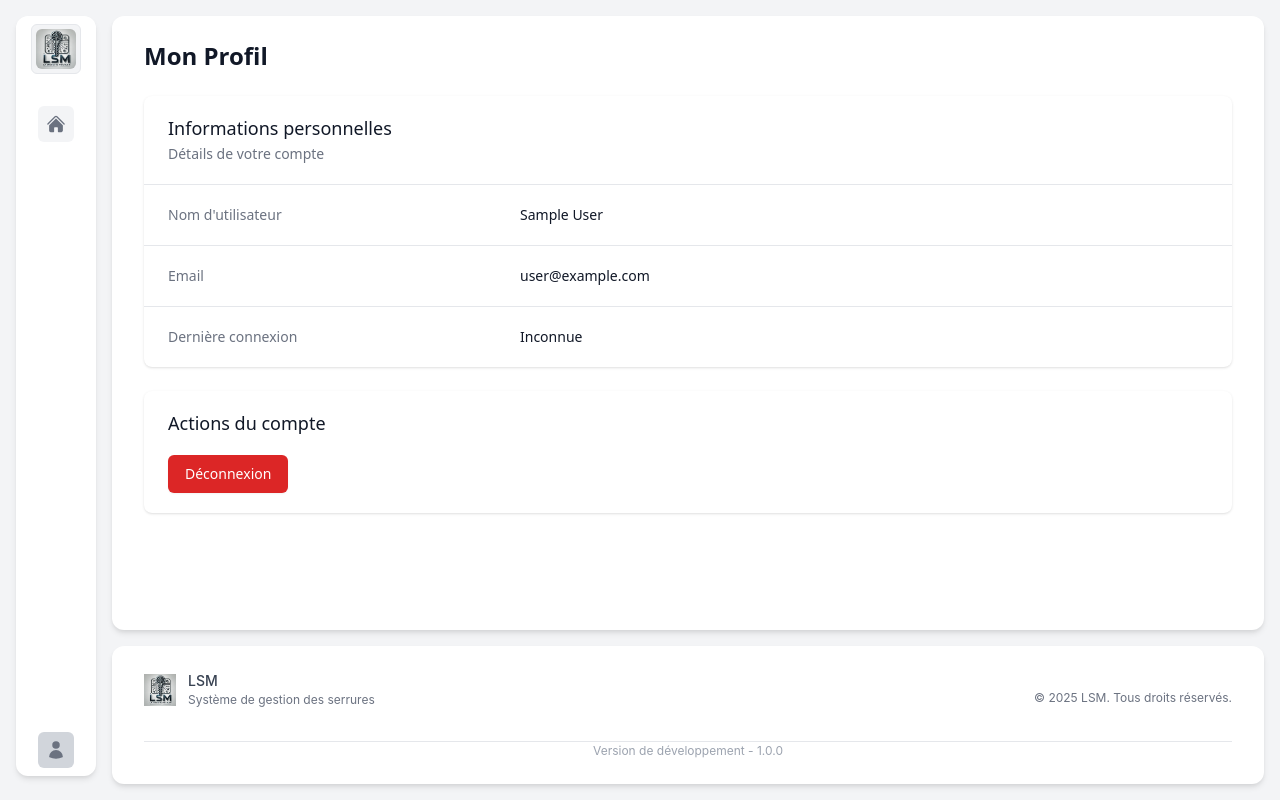
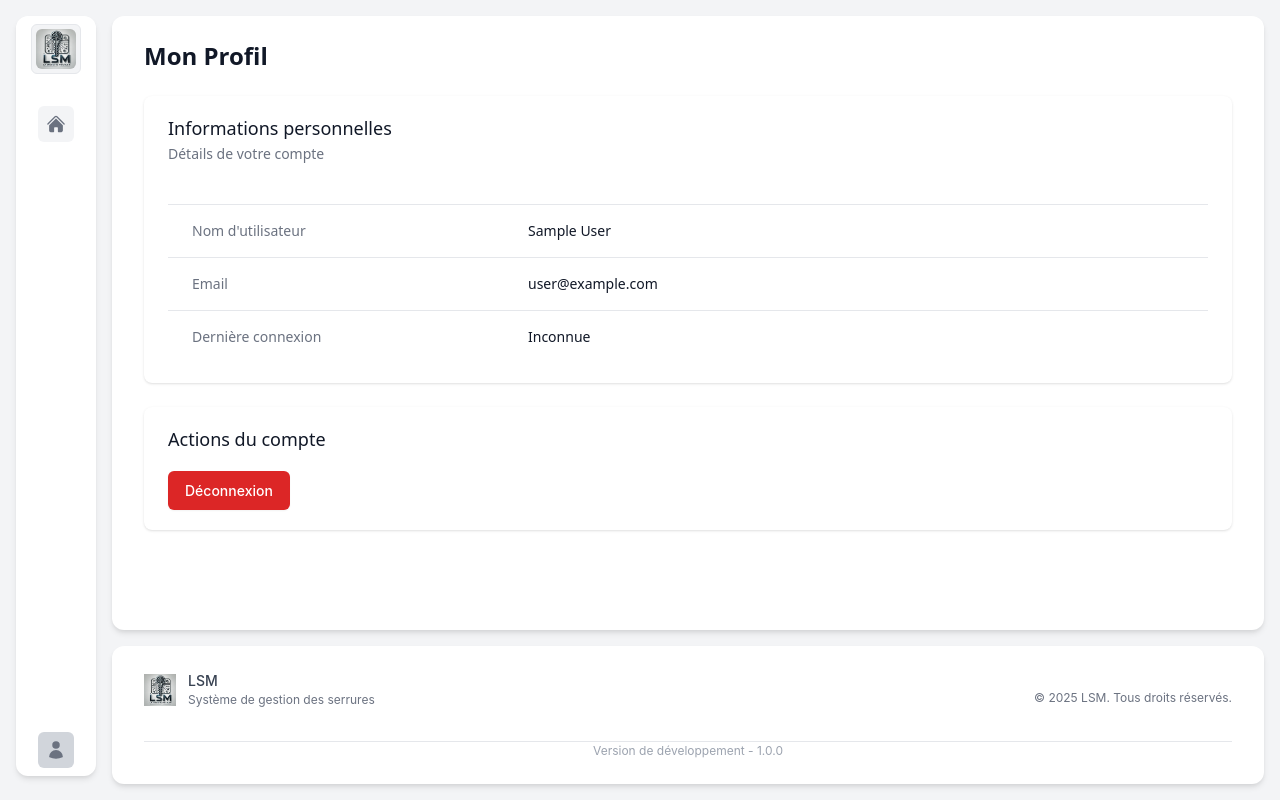
Before and after one commit to benoitjolly/lsm-nuxt, a Nuxt app: page /profile in a window 1280 px wide. Built offline with nearby package versions, Linux system fonts and the light colour scheme; no server answers; the database is empty; sample sign-in values are in the browser's storage.

Commit message:
feat: refactor ClientProfile and profile page to utilize new Card, Heading, and DescriptionList components for improved layout and styling

```diff
--- a/components/ClientProfile.vue
+++ b/components/ClientProfile.vue
@@ -1,58 +1,51 @@
 <template>
   <div>
-    <h1 class="text-2xl font-bold text-gray-900 mb-6">Mon Profil</h1>
+    <Heading level="1" class="mb-6">Mon Profil</Heading>
 
-    <div class="bg-white shadow overflow-hidden sm:rounded-lg mb-6">
-      <div class="px-4 py-5 sm:px-6">
-        <h3 class="text-lg leading-6 font-medium text-gray-900">
+    <Card class="mb-6">
+      <template #header>
+        <Heading level="3">
           Informations personnelles
-        </h3>
+        </Heading>
         <p class="mt-1 max-w-2xl text-sm text-gray-500">
           Détails de votre compte
         </p>
+      </template>
+
+      <div class="border-t border-gray-200 px-4 py-5 sm:p-0">
+        <DescriptionList>
+          <DescriptionListItem
+            label="Nom d'utilisateur"
+            :value="userName"
+          />
+          <DescriptionListItem
+            label="Email"
+            :value="userEmail"
+          />
+          <DescriptionListItem
+            label="Dernière connexion"
+            :value="lastLoginTime"
+          />
+        </DescriptionList>
       </div>
-      <div class="border-t border-gray-200 px-4 py-5 sm:p-0">
-        <dl class="sm:divide-y sm:divide-gray-200">
-          <div class="py-4 sm:py-5 sm:grid sm:grid-cols-3 sm:gap-4 sm:px-6">
-            <dt class="text-sm font-medium text-gray-500">
-              Nom d'utilisateur
-            </dt>
-            <dd class="mt-1 text-sm text-gray-900 sm:mt-0 sm:col-span-2">
-              {{ userName }}
-            </dd>
-          </div>
-          <div class="py-4 sm:py-5 sm:grid sm:grid-cols-3 sm:gap-4 sm:px-6">
-            <dt class="text-sm font-medium text-gray-500">
-              Email
-            </dt>
-            <dd class="mt-1 text-sm text-gray-900 sm:mt-0 sm:col-span-2">
-              {{ userEmail }}
-            </dd>
-          </div>
-          <div class="py-4 sm:py-5 sm:grid sm:grid-cols-3 sm:gap-4 sm:px-6">
-            <dt class="text-sm font-medium text-gray-500">
-              Dernière connexion
-            </dt>
-            <dd class="mt-1 text-sm text-gray-900 sm:mt-0 sm:col-span-2">
-              {{ lastLoginTime }}
-            </dd>
-          </div>
-        </dl>
-      </div>
-    </div>
+    </Card>
 
-    <div class="bg-white shadow overflow-hidden sm:rounded-lg">
-      <div class="px-4 py-5 sm:px-6">
-        <h3 class="text-lg leading-6 font-medium text-gray-900">
+    <Card>
+      <template #header>
+        <Heading level="3">
           Actions du compte
-        </h3>
+        </Heading>
         <div class="mt-5">
-          <button @click="handleLogout" class="inline-flex items-center px-4 py-2 border border-transparent text-sm font-medium rounded-md shadow-sm text-white bg-red-600 hover:bg-red-700 focus:outline-none focus:ring-2 focus:ring-offset-2 focus:ring-red-500">
+          <Button
+            @click="handleLogout"
+            variant="danger"
+            size="base"
+          >
             Déconnexion
-          </button>
+          </Button>
         </div>
-      </div>
-    </div>
+      </template>
+    </Card>
   </div>
 </template>
 
@@ -60,6 +53,7 @@
 import { computed, onMounted } from 'vue'
 import { useRouter } from 'vue-router'
 import useAuth from '~/composables/useAuth'
+import { Button, Card, Heading, DescriptionList, DescriptionListItem } from '~/design-system/components'
 
 const emit = defineEmits(['logout'])
 
--- a/design-system/components/Button.vue
+++ b/design-system/components/Button.vue
@@ -17,7 +17,7 @@ const props = defineProps({
   variant: {
     type: String,
     default: 'primary',
-    validator: (value) => ['primary', 'secondary', 'outline', 'login', 'google'].includes(value)
+    validator: (value) => ['primary', 'secondary', 'outline', 'login', 'google', 'danger'].includes(value)
   },
   size: {
     type: String,
@@ -87,6 +87,16 @@ const buttonClasses = computed(() => {
       'hover:bg-gray-50',
       'focus:ring-indigo-500'
     )
+  } else if (props.variant === 'danger') {
+    baseClasses.push(
+      'border',
+      'border-transparent',
+      'shadow-sm',
+      'text-white',
+      'bg-red-600',
+      'hover:bg-red-700',
+      'focus:ring-red-500'
+    )
   }
 
   // Size classes
--- /dev/null
+++ b/design-system/components/Card.vue
@@ -0,0 +1,63 @@
+<template>
+  <div :class="cardClasses">
+    <div v-if="$slots.header" class="px-4 py-5 sm:px-6">
+      <slot name="header" />
+    </div>
+
+    <div v-if="$slots.default" :class="contentClasses">
+      <slot />
+    </div>
+
+    <div v-if="$slots.footer" class="px-4 py-5 sm:px-6">
+      <slot name="footer" />
+    </div>
+  </div>
+</template>
+
+<script setup>
+import { computed } from 'vue'
+
+const props = defineProps({
+  variant: {
+    type: String,
+    default: 'default',
+    validator: (value) => ['default', 'bordered'].includes(value)
+  },
+  padding: {
+    type: String,
+    default: 'default',
+    validator: (value) => ['none', 'sm', 'default', 'lg'].includes(value)
+  }
+})
+
+const cardClasses = computed(() => {
+  const baseClasses = [
+    'bg-white',
+    'shadow',
+    'overflow-hidden',
+    'sm:rounded-lg'
+  ]
+
+  return baseClasses.join(' ')
+})
+
+const contentClasses = computed(() => {
+  const baseClasses = []
+
+  if (props.padding === 'none') {
+    // Pas de padding
+  } else if (props.padding === 'sm') {
+    baseClasses.push('px-3', 'py-3')
+  } else if (props.padding === 'lg') {
+    baseClasses.push('px-6', 'py-6')
+  } else {
+    baseClasses.push('px-4', 'py-5', 'sm:px-6')
+  }
+
+  return baseClasses.join(' ')
+})
+</script>
+
+<style scoped>
+/* Styles spécifiques au composant Card si nécessaire */
+</style>
--- /dev/null
+++ b/design-system/components/CardContent.vue
@@ -0,0 +1,13 @@
+<template>
+  <div class="border-t border-gray-200 px-4 py-5 sm:p-0">
+    <slot />
+  </div>
+</template>
+
+<script setup>
+// Pas de props nécessaires pour ce composant simple
+</script>
+
+<style scoped>
+/* Styles spécifiques au composant CardContent si nécessaire */
+</style>
--- /dev/null
+++ b/design-system/components/DescriptionList.vue
@@ -0,0 +1,28 @@
+<template>
+  <dl class="description-list">
+    <slot />
+  </dl>
+</template>
+
+<script setup>
+import { computed } from 'vue'
+
+const props = defineProps({
+  divided: {
+    type: Boolean,
+    default: true
+  },
+  bordered: {
+    type: Boolean,
+    default: false
+  }
+})
+</script>
+
+<style scoped>
+@media (min-width: 640px) {
+  .description-list :deep(> div:not(:first-child)) {
+    border-top: 1px solid #e5e7eb; /* border-gray-200 */
+  }
+}
+</style>
--- /dev/null
+++ b/design-system/components/DescriptionListItem.vue
@@ -0,0 +1,29 @@
+<template>
+  <div class="py-4 sm:py-5 sm:grid sm:grid-cols-3 sm:gap-4 sm:px-6">
+    <dt class="text-sm font-medium text-gray-500">
+      {{ label }}
+    </dt>
+    <dd class="mt-1 text-sm text-gray-900 sm:mt-0 sm:col-span-2">
+      <slot>
+        {{ value }}
+      </slot>
+    </dd>
+  </div>
+</template>
+
+<script setup>
+const props = defineProps({
+  label: {
+    type: String,
+    required: true
+  },
+  value: {
+    type: String,
+    default: ''
+  }
+})
+</script>
+
+<style scoped>
+/* Styles spécifiques au composant DescriptionListItem si nécessaire */
+</style>
--- /dev/null
+++ b/design-system/components/Heading.vue
@@ -0,0 +1,82 @@
+<template>
+  <component :is="tag" :class="headingClasses">
+    <slot />
+  </component>
+</template>
+
+<script setup>
+import { computed } from 'vue'
+
+const props = defineProps({
+  level: {
+    type: [Number, String],
+    default: 1,
+    validator: (value) => [1, 2, 3, 4, 5, 6].includes(Number(value))
+  },
+  size: {
+    type: String,
+    default: 'auto',
+    validator: (value) => ['auto', '4xl', '3xl', '2xl', 'xl', 'lg', 'base'].includes(value)
+  },
+  color: {
+    type: String,
+    default: 'primary',
+    validator: (value) => ['primary', 'secondary', 'accent', 'inverse'].includes(value)
+  }
+})
+
+const tag = computed(() => `h${props.level}`)
+
+const headingClasses = computed(() => {
+  const baseClasses = []
+
+  // Taille automatique selon le niveau si size="auto"
+  const sizeToUse = props.size === 'auto' ? getSizeForLevel(props.level) : props.size
+
+  // Styles de taille
+  if (sizeToUse === '4xl') {
+    baseClasses.push('text-4xl', 'font-bold')
+  } else if (sizeToUse === '3xl') {
+    baseClasses.push('text-3xl', 'font-bold')
+  } else if (sizeToUse === '2xl') {
+    baseClasses.push('text-2xl', 'font-bold')
+  } else if (sizeToUse === 'xl') {
+    baseClasses.push('text-xl', 'font-semibold')
+  } else if (sizeToUse === 'lg') {
+    baseClasses.push('text-lg', 'leading-6', 'font-medium')
+  } else if (sizeToUse === 'base') {
+    baseClasses.push('text-base', 'font-medium')
+  } else {
+    baseClasses.push('text-sm', 'font-medium')
+  }
+
+  // Couleur
+  if (props.color === 'primary') {
+    baseClasses.push('text-gray-900')
+  } else if (props.color === 'secondary') {
+    baseClasses.push('text-gray-600')
+  } else if (props.color === 'accent') {
+    baseClasses.push('text-indigo-600')
+  } else if (props.color === 'inverse') {
+    baseClasses.push('text-white')
+  }
+
+  return baseClasses.join(' ')
+})
+
+const getSizeForLevel = (level) => {
+  const sizeMap = {
+    1: '2xl',
+    2: 'xl',
+    3: 'lg',
+    4: 'base',
+    5: 'sm',
+    6: 'sm'
+  }
+  return sizeMap[Number(level)] || 'base'
+}
+</script>
+
+<style scoped>
+/* Styles spécifiques au composant Heading si nécessaire */
+</style>
--- a/design-system/components/index.js
+++ b/design-system/components/index.js
@@ -7,6 +7,11 @@ export { default as Button } from './Button.vue'
 export { default as Input } from './Input.vue'
 export { default as AuthLink } from './AuthLink.vue'
 export { default as Separator } from './Separator.vue'
+export { default as Card } from './Card.vue'
+export { default as CardContent } from './CardContent.vue'
+export { default as Heading } from './Heading.vue'
+export { default as DescriptionList } from './DescriptionList.vue'
+export { default as DescriptionListItem } from './DescriptionListItem.vue'
 
 // Export par défaut pour faciliter l'import
 export default {
@@ -14,4 +19,9 @@ export default {
   Input: () => import('./Input.vue'),
   AuthLink: () => import('./AuthLink.vue'),
   Separator: () => import('./Separator.vue'),
+  Card: () => import('./Card.vue'),
+  CardContent: () => import('./CardContent.vue'),
+  Heading: () => import('./Heading.vue'),
+  DescriptionList: () => import('./DescriptionList.vue'),
+  DescriptionListItem: () => import('./DescriptionListItem.vue'),
 }
--- a/pages/profile.vue
+++ b/pages/profile.vue
@@ -4,17 +4,17 @@
 
     <template #fallback>
       <div>
-        <h1 class="text-2xl font-bold text-gray-900 mb-6">Mon Profil</h1>
-        <div class="bg-white shadow overflow-hidden sm:rounded-lg mb-6">
-          <div class="px-4 py-5 sm:px-6">
-            <h3 class="text-lg leading-6 font-medium text-gray-900">
+        <Heading level="1" class="mb-6">Mon Profil</Heading>
+        <Card class="mb-6">
+          <template #header>
+            <Heading level="3">
               Chargement des informations...
-            </h3>
+            </Heading>
             <p class="mt-1 max-w-2xl text-sm text-gray-500">
               Veuillez patienter
             </p>
-          </div>
-        </div>
+          </template>
+        </Card>
       </div>
     </template>
   </ClientOnly>
@@ -22,6 +22,7 @@
 
 <script setup lang="ts">
 import { useRouter } from 'vue-router'
+import { Card, Heading } from '~/design-system/components'
 
 // Définir cette page comme publique (pas besoin de middleware)
 // Le composant ClientProfile gèrera lui-même la redirection si nécessaire
```
